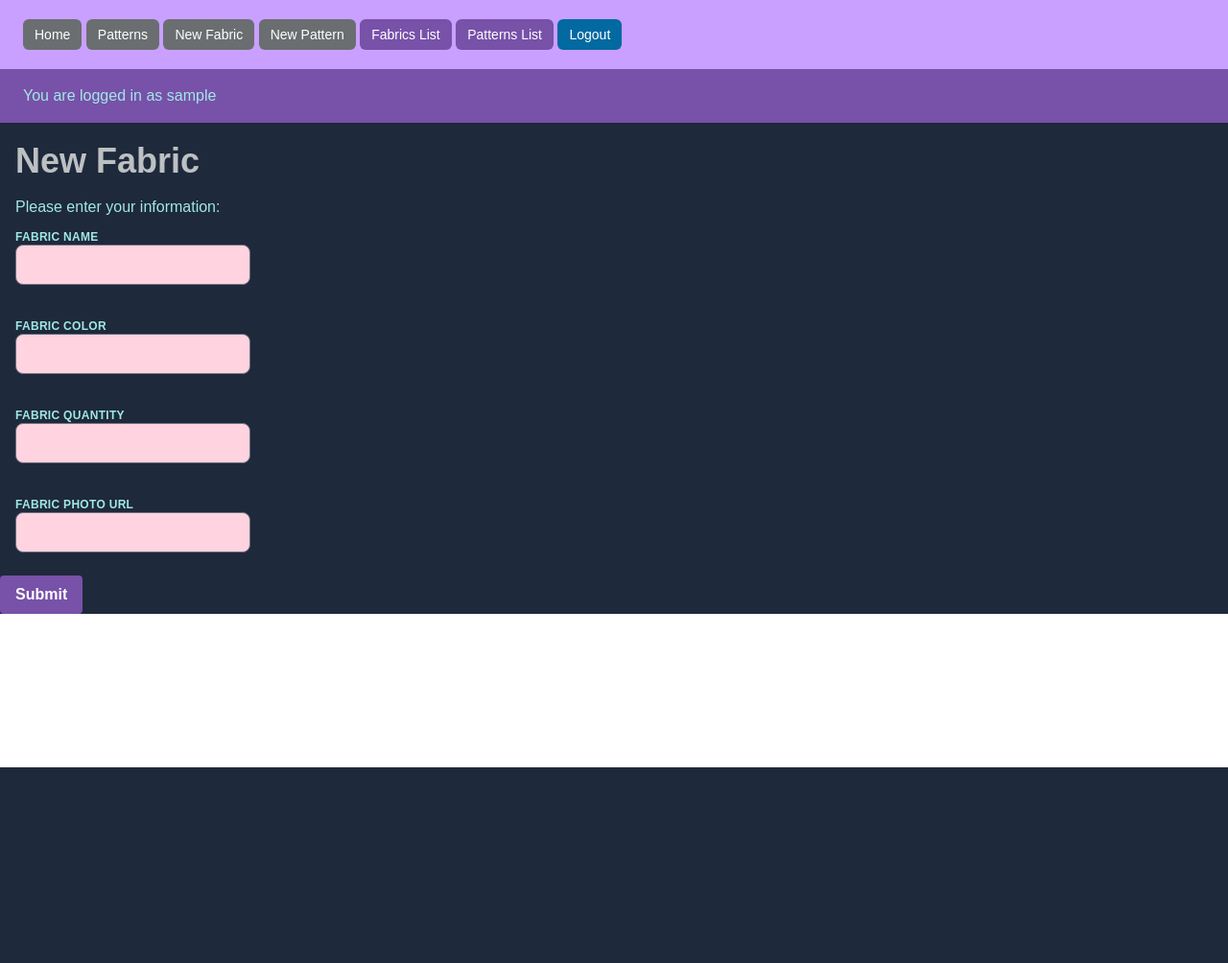
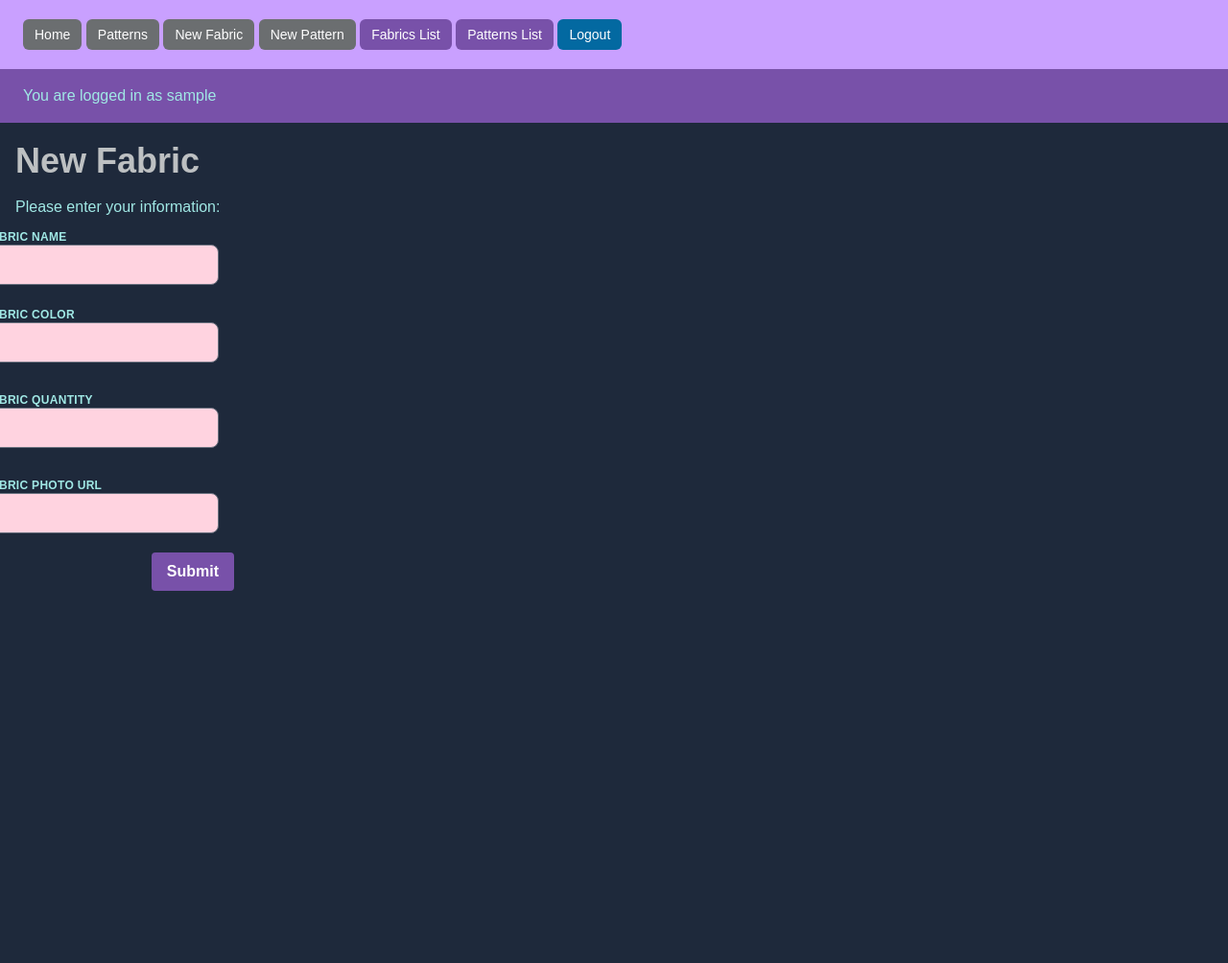
Before and after one commit to kangjoa/sew-serious, a Flask app: page /new_fabric in a window 1280 px wide. Shown: the whole page at 96% size. Before the commit the page ends 800 px from the top, so only its background shows below. Run offline with Flask 2, Linux system fonts and the light colour scheme; the visitor is signed in with stand-in values (Sample User, id 1); data comes from the database, SQL or seed files in the repository; style sheets or scripts are compiled from the project's sources.

Commit message:
Remove extra margin

```diff
--- a/sewing_app/templates/_fabric_detail.html
+++ b/sewing_app/templates/_fabric_detail.html
@@ -1,10 +1,10 @@
-<div class="flex flex-wrap text-blue -mx-3 mb-6">
-  <fieldset>
-    <legend class="px-7">Please enter your information:</legend>
-    <div class="w-full md:w-1/2 px-3 mb-6 md:mb-0">
-      <label class="text-blue uppercase tracking-wide text-xs font-bold mb-2">
-        <div
-          class="appearance-none block w-full py-3 px-4 mb-3 leading-tight focus:outline-none focus:bg-white rounded">
+<div class="flex flex-wrap text-blue min-h-screen">
+  <fieldset class="flex flex-grow">
+    <legend class="px-4">Please enter your information:</legend>
+    <!-- <div class="w-full md:w-1/2 px-3 mb-6 md:mb-0"> -->
+    <div class="flex flex-col items-end w-full md:w-1/2 px-3 mb-3 md:mb-0">
+      <label class="text-blue uppercase tracking-wide text-xs font-bold">
+        <div class="appearance-none block w-full py-3 px-4 leading-tight focus:outline-none focus:bg-white rounded">
           {{ form.name.label }}
           {{ form.name(class="bg-pink-600 text-charcoal rounded-lg") }}
         </div>
@@ -18,8 +18,7 @@
       {% endif %}
 
       <label class="block uppercase tracking-wide text-xs font-bold mb-2">
-        <div
-          class="appearance-none block w-full rounded py-3 px-4 mb-3 leading-tight focus:outline-none focus:bg-white">
+        <div class="appearance-none block w-full rounded py-3 px-4 leading-tight focus:outline-none focus:bg-white">
           {{ form.color.label }}
           {{ form.color(class="bg-pink-600 text-charcoal rounded-lg") }}
         </div>
@@ -34,7 +33,7 @@
 
       <label class="block uppercase tracking-wide text-xs font-bold mb-2">
         <div
-          class="appearance-none block w-full bg-gray-200 rounded py-3 px-4 mb-3 leading-tight focus:outline-none focus:bg-white">
+          class="appearance-none block w-full bg-gray-200 rounded py-3 px-4 leading-tight focus:outline-none focus:bg-white">
           {{ form.quantity.label }}
           {{ form.quantity(class="bg-pink-600 text-charcoal rounded-lg") }}
         </div>
@@ -49,7 +48,7 @@
 
       <label class="block uppercase tracking-wide text-xs font-bold mb-2">
         <div
-          class="appearance-none block w-full bg-gray-200 rounded py-3 px-4 mb-3 leading-tight focus:outline-none focus:bg-white">
+          class="appearance-none block w-full bg-gray-200 rounded py-3 px-4 leading-tight focus:outline-none focus:bg-white">
           {{ form.photo_url.label }}
           {{ form.photo_url(class="bg-pink-600 text-charcoal rounded-lg") }}
         </div>
@@ -63,9 +62,12 @@
       </ul>
       {% endif %}
 
-      <button class="bg-dark-purple hover:bg-blue text-white font-bold py-2 px-4 rounded cursor-pointer" type="submit">
-        {{ form.submit }}
-      </button>
+      <div>
+        <button class="bg-dark-purple hover:bg-blue text-white font-bold py-2 px-4 rounded cursor-pointer"
+          type="submit">
+          {{ form.submit }}
+        </button>
+      </div>
     </div>
   </fieldset>
 </div>
```
